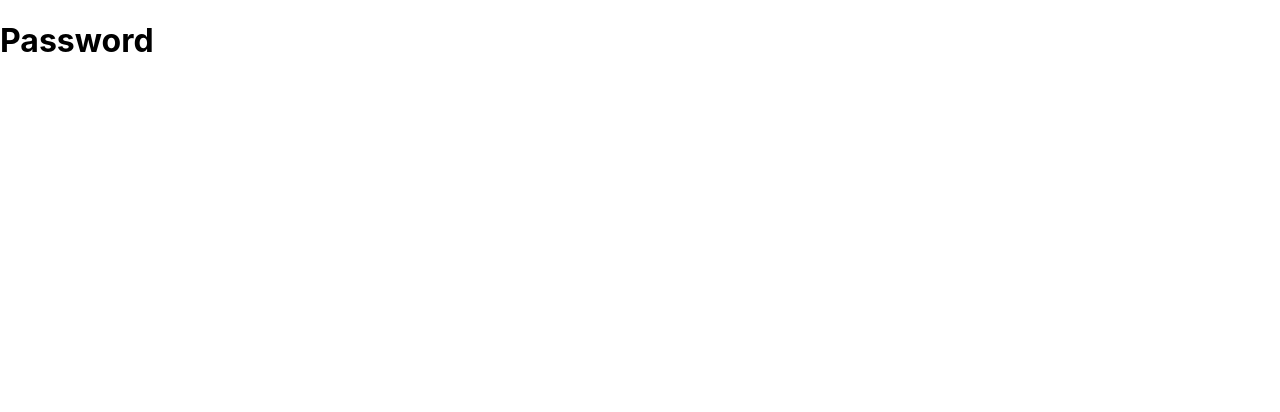
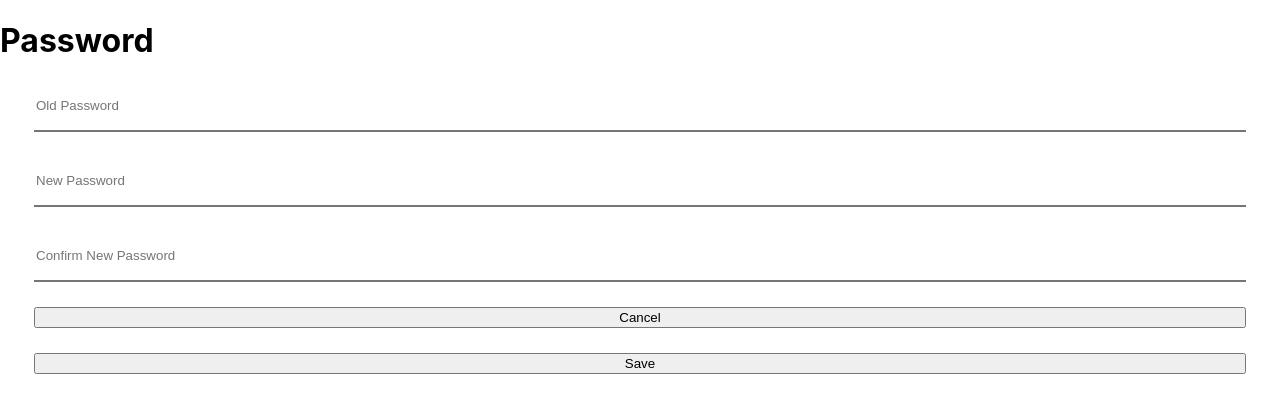
Before and after one commit to Glow-Carrots-App/glow-web, a Next.js app: page /settings/password in a window 1280 px wide. Shown: the top 412 px of the page. Built offline with nearby package versions, Linux system fonts and the light colour scheme.

Commit message:
Start styling pw form and create pw page

```diff
--- a/components/ChangePasswordForm/index.js
+++ b/components/ChangePasswordForm/index.js
@@ -0,0 +1,30 @@
+import styles from "./styles.module.css";
+
+const ChangePasswordForm = () => {
+  return (
+    <form className={styles.container}>
+      <input
+        className={styles.signInFields}
+        type="password"
+        name="oldPassword"
+        placeholder="Old Password"
+      />
+      <input
+        className={styles.signInFields}
+        type="password"
+        name="newPassword"
+        placeholder="New Password"
+      />
+      <input
+        className={styles.signInFields}
+        type="password"
+        name="confirmNewPassword"
+        placeholder="Confirm New Password"
+      />
+      <input type="button" name="cancelPassword" value="Cancel" />
+      <input type="submit" name="savePassword" value="Save" />
+    </form>
+  );
+};
+
+export default ChangePasswordForm;
--- /dev/null
+++ b/components/ChangePasswordForm/styles.module.css
@@ -0,0 +1,22 @@
+.container {
+  display: flex;
+  flex-direction: column;
+  justify-content: center;
+  margin-left: 34px;
+  margin-right: 34px;
+  gap: 25px;
+}
+
+.signInFields {
+  height: 50px;
+  border-top: none;
+  border-left: none;
+  border-right: none;
+}
+
+.signInButton {
+  background-color: grey;
+  height: 50px;
+  border-radius: 4px;
+  border: none;
+}
--- a/pages/create-account/index.js
+++ b/pages/create-account/index.js
@@ -3,7 +3,7 @@ import CreateAccountForm from "../../components/CreateAccountForm";
 
 import styles from "./styles.module.css";
 
-const CreateAccount = () => {
+const CreateAccountPage = () => {
   return (
     <div className={styles.container}>
       <Heading1>Create Account</Heading1>
@@ -15,4 +15,4 @@ const CreateAccount = () => {
   );
 };
 
-export default CreateAccount;
+export default CreateAccountPage;
--- a/pages/settings/password/index.js
+++ b/pages/settings/password/index.js
@@ -1,9 +1,11 @@
-import Heading1 from "../../../components/Heading1/index";
+import Heading1 from "../../../components/Heading1";
+import ChangePasswordForm from "../../../components/ChangePasswordForm";
 
 const Password = () => {
   return (
     <div>
       <Heading1>Password</Heading1>
+      <ChangePasswordForm></ChangePasswordForm>
     </div>
   );
 };
```
